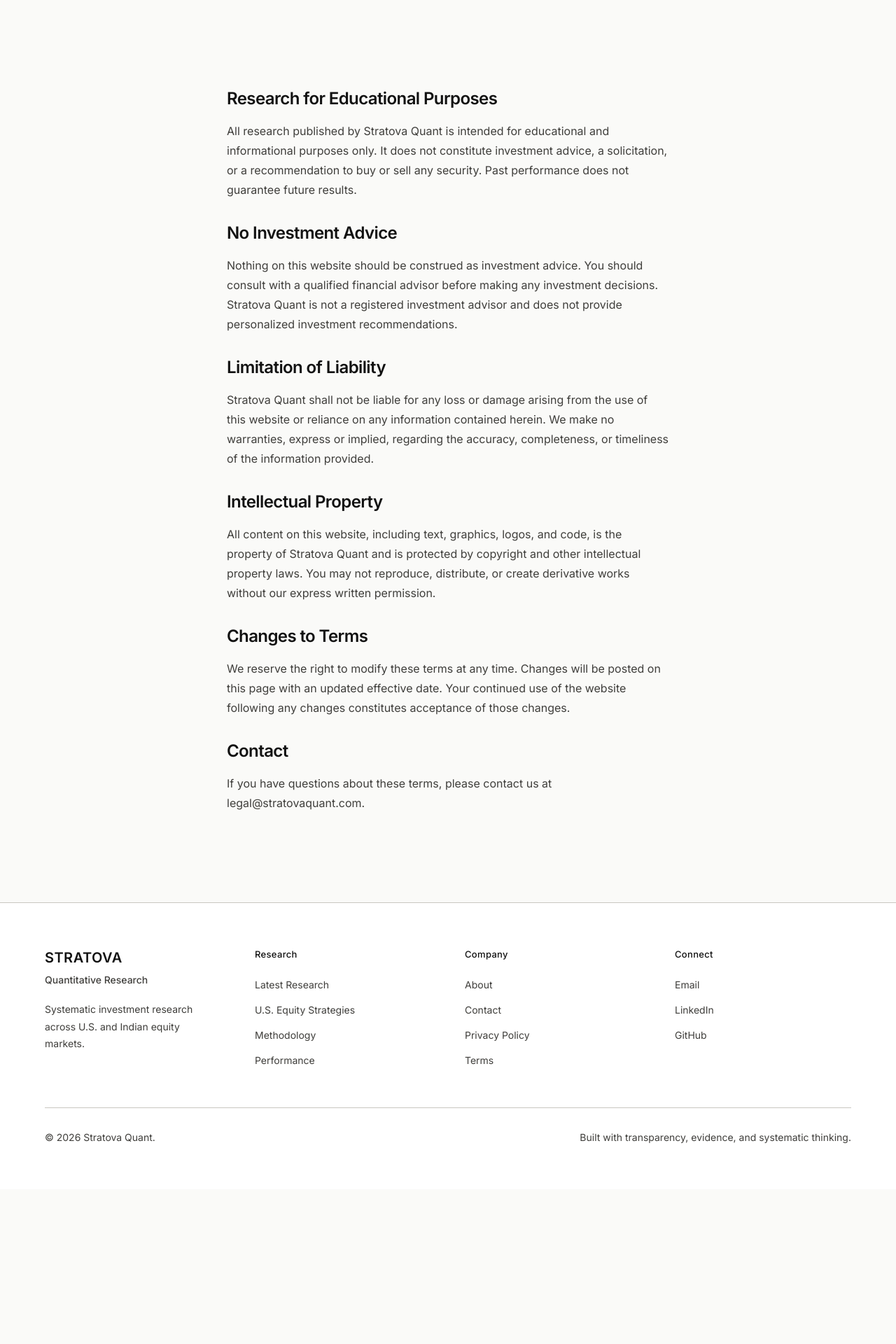
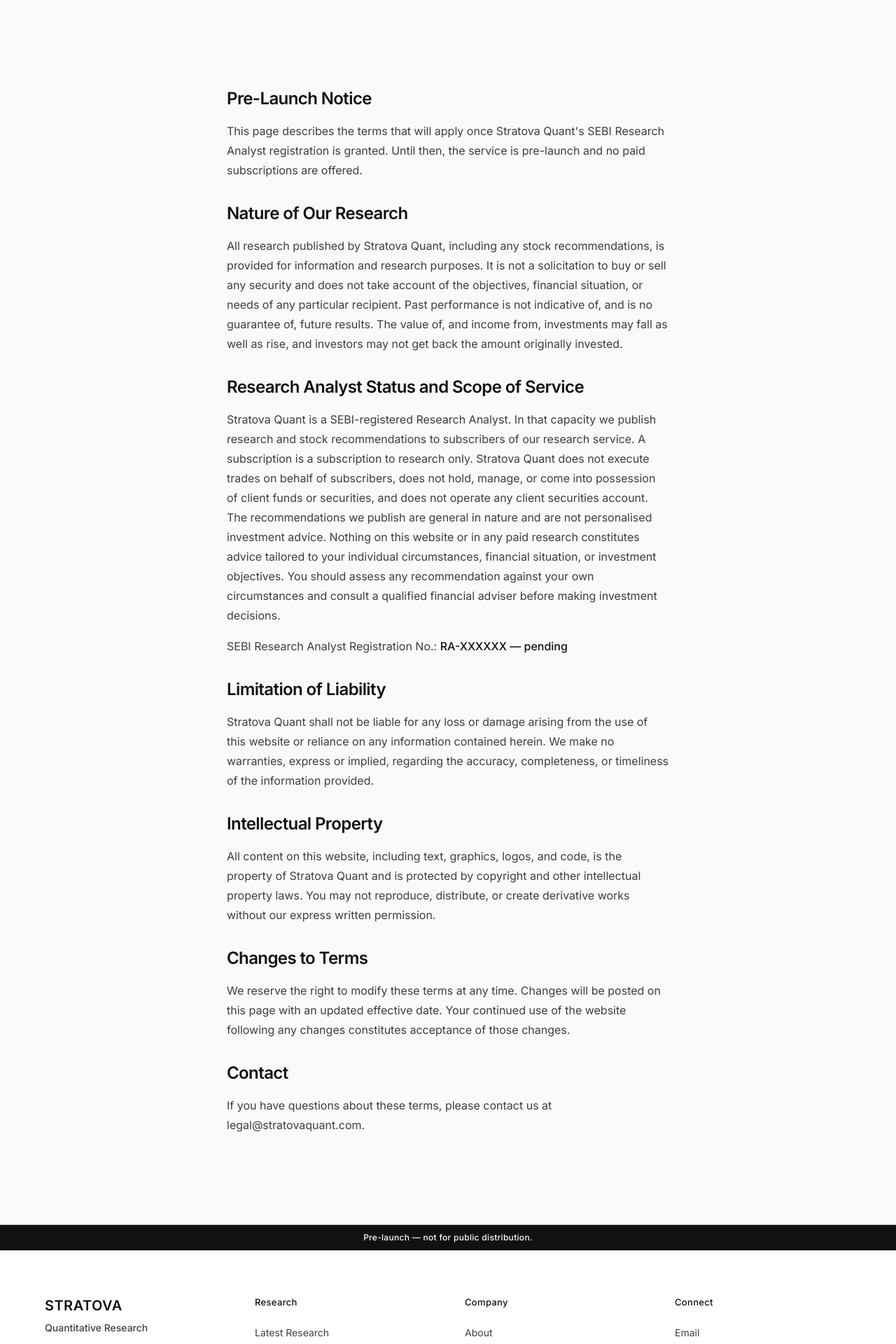
Before and after one commit to erniersnail/stratova, a Next.js app: page /terms in a window 1280 px wide. Shown: the part 280-2200 px from the top of the page at 70% size. Before the commit the page ends 1979 px from the top, so only its background shows below. Built offline with nearby package versions, Linux system fonts and the light colour scheme; a web font is replaced by a local one.

Commit message:
Phase 1: Legal floor — RA posture + env gate + disabled forms

```diff
--- a/app/layout.tsx
+++ b/app/layout.tsx
@@ -2,6 +2,7 @@
 import { Inter, Playfair_Display } from "next/font/google";
 import Navbar from "@/components/layout/Navbar";
 import Footer from "@/components/layout/Footer";
+import { IS_PUBLIC_MODE } from "@/lib/site";
 import "@/styles/globals.css";
 
 const inter = Inter({
@@ -19,6 +20,13 @@
 export const metadata: Metadata = {
   title: "Stratova Quant",
   description: "Quantitative Investment Research Platform",
+  // Pre-launch gate: every page inherits noindex,nofollow from this root
+  // metadata unless a page overrides it. At launch (NEXT_PUBLIC_PUBLIC_MODE=true)
+  // the directive is omitted entirely rather than set to "index", so we never
+  // emit a conflicting instruction.
+  ...(IS_PUBLIC_MODE
+    ? {}
+    : { robots: { index: false, follow: false } }),
 };
 
 export default function RootLayout({
--- /dev/null
+++ b/app/robots.ts
@@ -0,0 +1,21 @@
+import type { MetadataRoute } from "next";
+import { IS_PUBLIC_MODE } from "@/lib/site";
+
+/**
+ * robots.txt — driven by the public-mode gate.
+ *
+ * Pre-launch (default): disallow every crawler. At launch: allow all.
+ * Driven by the same NEXT_PUBLIC_PUBLIC_MODE flag as the noindex metadata and
+ * the footer banner, so the three can never disagree.
+ */
+export default function robots(): MetadataRoute.Robots {
+  if (!IS_PUBLIC_MODE) {
+    return {
+      rules: [{ userAgent: "*", disallow: "/" }],
+    };
+  }
+
+  return {
+    rules: [{ userAgent: "*", allow: "/" }],
+  };
+}
--- a/app/terms/page.tsx
+++ b/app/terms/page.tsx
@@ -2,10 +2,11 @@
 import Section from "@/components/layout/Section";
 import PageHeader from "@/components/common/PageHeader";
 import { typography } from "@/lib/typography";
+import { RA_REGISTRATION_NUMBER } from "@/lib/site";
 
 export const metadata = {
   title: "Terms of Use — Stratova Quant",
-  description: "Terms of use for Stratova Quant. Research is for educational purposes only and does not constitute investment advice.",
+  description: "Terms of use for Stratova Quant, a SEBI-registered Research Analyst. Research subscriptions, scope of recommendations, and limitations of liability.",
 };
 
 export default function TermsPage() {
@@ -19,13 +20,19 @@
         <Container size="reading">
           <div className="space-y-8">
             <section>
-              <h2 className="text-2xl font-semibold tracking-tight">Research for Educational Purposes</h2>
-              <p className={`${typography.body} mt-4 text-secondary`}>All research published by Stratova Quant is intended for educational and informational purposes only. It does not constitute investment advice, a solicitation, or a recommendation to buy or sell any security. Past performance does not guarantee future results.</p>
+              <h2 className="text-2xl font-semibold tracking-tight">Pre-Launch Notice</h2>
+              <p className={`${typography.body} mt-4 text-secondary`}>This page describes the terms that will apply once Stratova Quant&apos;s SEBI Research Analyst registration is granted. Until then, the service is pre-launch and no paid subscriptions are offered.</p>
             </section>
 
             <section>
-              <h2 className="text-2xl font-semibold tracking-tight">No Investment Advice</h2>
-              <p className={`${typography.body} mt-4 text-secondary`}>Nothing on this website should be construed as investment advice. You should consult with a qualified financial advisor before making any investment decisions. Stratova Quant is not a registered investment advisor and does not provide personalized investment recommendations.</p>
+              <h2 className="text-2xl font-semibold tracking-tight">Nature of Our Research</h2>
+              <p className={`${typography.body} mt-4 text-secondary`}>All research published by Stratova Quant, including any stock recommendations, is provided for information and research purposes. It is not a solicitation to buy or sell any security and does not take account of the objectives, financial situation, or needs of any particular recipient. Past performance is not indicative of, and is no guarantee of, future results. The value of, and income from, investments may fall as well as rise, and investors may not get back the amount originally invested.</p>
+            </section>
+
+            <section>
+              <h2 className="text-2xl font-semibold tracking-tight">Research Analyst Status and Scope of Service</h2>
+              <p className={`${typography.body} mt-4 text-secondary`}>Stratova Quant is a SEBI-registered Research Analyst. In that capacity we publish research and stock recommendations to subscribers of our research service. A subscription is a subscription to research only. Stratova Quant does not execute trades on behalf of subscribers, does not hold, manage, or come into possession of client funds or securities, and does not operate any client securities account. The recommendations we publish are general in nature and are not personalised investment advice. Nothing on this website or in any paid research constitutes advice tailored to your individual circumstances, financial situation, or investment objectives. You should assess any recommendation against your own circumstances and consult a qualified financial adviser before making investment decisions.</p>
+              <p className={`${typography.body} mt-4 text-secondary`}>SEBI Research Analyst Registration No.: <span className="font-medium text-foreground">{RA_REGISTRATION_NUMBER}</span></p>
             </section>
 
             <section>
--- a/components/layout/Footer.tsx
+++ b/components/layout/Footer.tsx
@@ -1,5 +1,6 @@
 import Link from "next/link";
 import Container from "@/components/layout/Container";
+import { IS_PRE_LAUNCH, RA_REGISTRATION_NUMBER } from "@/lib/site";
 
 type FooterLink = {
   label: string;
@@ -43,6 +44,15 @@
 export default function Footer() {
   return (
     <footer className="border-t border-border bg-surface">
+      {IS_PRE_LAUNCH && (
+        <div className="border-b border-border bg-foreground px-6 py-2.5">
+          <div className="mx-auto w-full max-w-[1200px]">
+            <p className="text-center text-xs font-medium tracking-wide text-white">
+              Pre-launch — not for public distribution.
+            </p>
+          </div>
+        </div>
+      )}
       <Container className="py-16">
         <div className="grid grid-cols-1 gap-12 sm:grid-cols-2 lg:grid-cols-4">
           <div>
@@ -84,7 +94,7 @@
               &copy; 2026 Stratova Quant.
             </span>
             <span className="text-sm text-secondary">
-              Built with transparency, evidence, and systematic thinking.
+              SEBI Research Analyst Registration No.: {RA_REGISTRATION_NUMBER}
             </span>
           </div>
         </div>
--- /dev/null
+++ b/lib/site.ts
@@ -0,0 +1,31 @@
+/**
+ * Central site configuration.
+ *
+ * This module is the single source of truth for launch state and regulatory
+ * identifiers. It is read at build time only — no database, no network, no
+ * request-time work.
+ */
+
+/**
+ * SEBI Research Analyst registration number.
+ *
+ * ⚠️ PENDING — this is a placeholder, NOT a real registration number.
+ * Stratova Quant's RA registration is in progress. Replace the string below
+ * with the issued number BEFORE setting PUBLIC_MODE to "true". Never launch
+ * with the placeholder in place.
+ */
+export const RA_REGISTRATION_NUMBER = "RA-XXXXXX — pending";
+
+/**
+ * Public mode gate.
+ *
+ * Defaults to pre-launch when NEXT_PUBLIC_PUBLIC_MODE is unset or anything
+ * other than the exact string "true". Failing closed is deliberate: a missing
+ * or misconfigured variable must never accidentally expose the site publicly.
+ *
+ * Set NEXT_PUBLIC_PUBLIC_MODE="true" to launch.
+ */
+export const IS_PUBLIC_MODE = process.env.NEXT_PUBLIC_PUBLIC_MODE === "true";
+
+/** True when the site is pre-launch and must not be publicly distributed. */
+export const IS_PRE_LAUNCH = !IS_PUBLIC_MODE;
--- a/lib/strategies.ts
+++ b/lib/strategies.ts
@@ -154,7 +154,7 @@
       },
     ],
     riskDisclosure:
-      "Historical performance is presented for research and informational purposes only and does not constitute investment advice or a recommendation to buy or sell any security. Past performance is not indicative of future results. This is a concentrated equity strategy involving a small number of holdings, which can create substantial company, sector, and factor concentration. The strategy experienced a historical maximum drawdown of approximately -44% and can experience severe losses even when long-term compound returns are high. Investments in equity securities involve risk, including the possible loss of principal. Quantitative models are based on historical data and may not perform as expected in future market conditions. No representation is made that any investment strategy will achieve its objectives. Investors should conduct their own due diligence and consult with qualified financial professionals before making any investment decision.",
+      "Historical performance is presented for information and research purposes. Past performance is not indicative of future results, and historical performance is no guarantee of future performance. Equity investments involve risk, including the possible loss of principal. This is a concentrated equity strategy involving a small number of holdings, which can create substantial company, sector, and factor concentration. The strategy experienced a historical maximum drawdown of approximately -44% and can experience severe losses even when long-term compound returns are high. Quantitative models are based on historical data and may not perform as expected in future market conditions. No representation is made that any investment strategy will achieve its objectives. Investors should conduct their own due diligence and consult with qualified financial professionals before making any investment decision.",
   },
   {
     slug: "stratova-nse-momentum",
@@ -330,7 +330,7 @@
       },
     ],
     riskDisclosure:
-      "Historical performance is presented for research and informational purposes only and does not constitute investment advice or a recommendation to buy or sell any security. Past performance does not guarantee future results. Equity investments involve risk, including the possible loss of principal. Quantitative investment models are based on historical market data and may not perform as expected under future market conditions. Concentrated portfolios may experience periods of significant volatility and drawdowns. Investors should conduct their own research and consult qualified financial professionals before making any investment decision.",
+      "Historical performance is presented for information and research purposes. Past performance is not indicative of future results, and historical performance is no guarantee of future performance. Equity investments involve risk, including the possible loss of principal. Quantitative investment models are based on historical market data and may not perform as expected under future market conditions. Concentrated portfolios may experience periods of significant volatility and drawdowns. Investors should conduct their own research and consult qualified financial professionals before making any investment decision.",
   },
 ];
 
```
Also changed, not shown: components/contact/ContactForm.tsx (+29 -11 lines), components/sections/NewsletterSection.tsx (+30 -3 lines), 2 other files (tests, documents, lock files or other folders).
